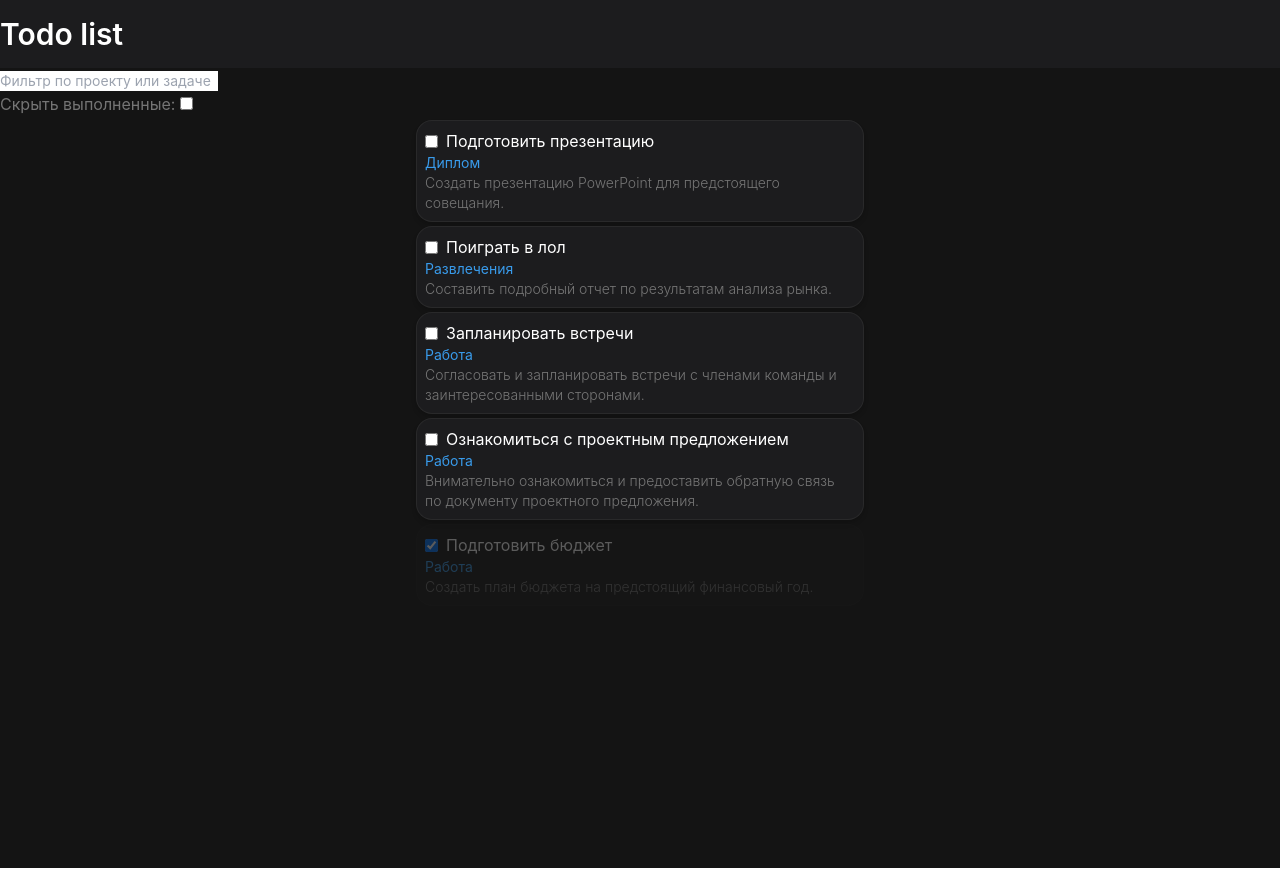
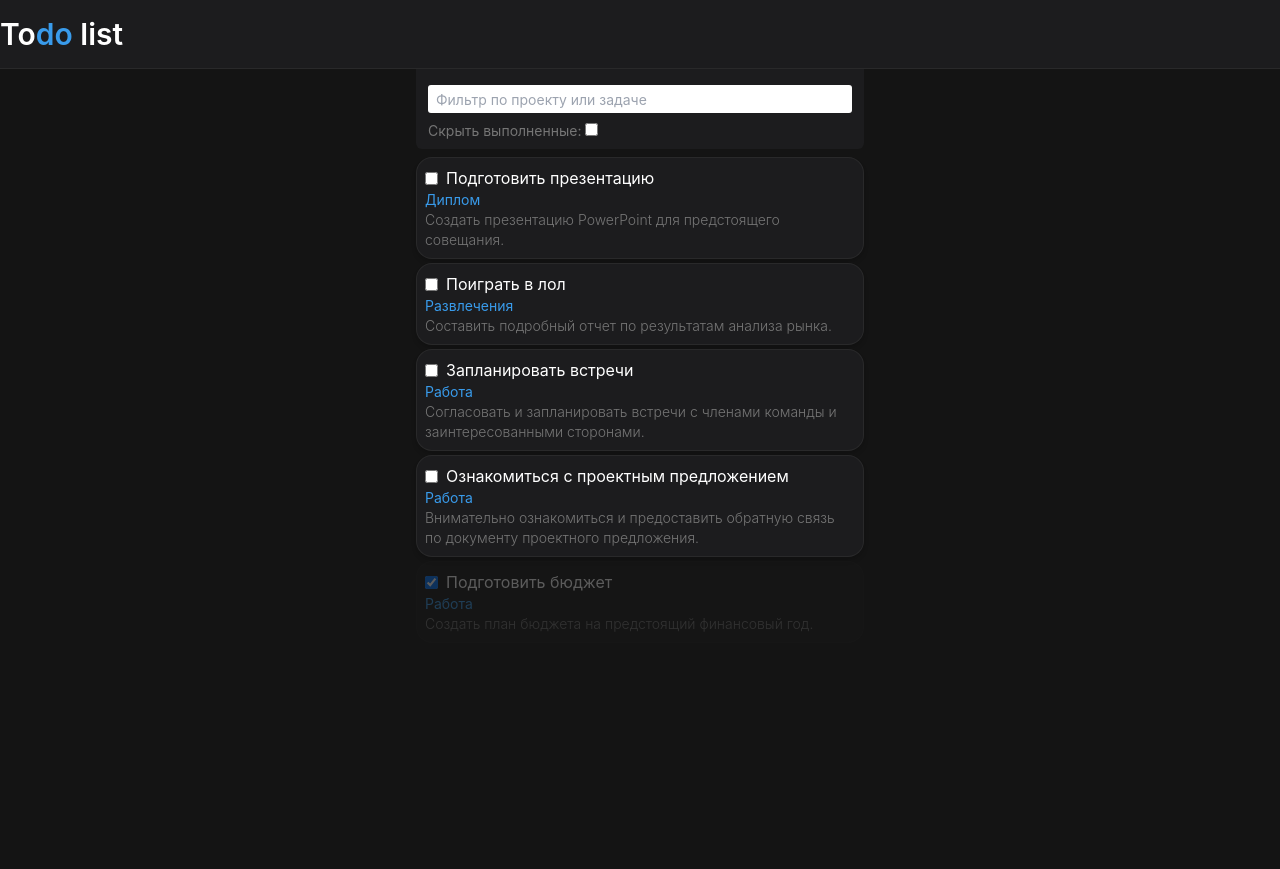
Before and after one commit to adamchehab/todo_app, a React (Vite) app: page / in a window 1280 px wide. Built offline with nearby package versions, Linux system fonts and the light colour scheme.

Commit message:
CSS: search bard and filter + logo update

```diff
--- a/src/App.tsx
+++ b/src/App.tsx
@@ -25,6 +25,8 @@ function TaskList() {
 
 	// TODO make priority border?
 
+	// NOTE я ща чето делаю но вдруг это плохая практика? вдруг можно лучше? но лучше делать а не делать да?
+
 	function handleTaskStatusChange(taskId: number) {
 		setTasks(
 			tasks.map((task) => {
@@ -46,8 +48,10 @@ function TaskList() {
 		filter_tasks = tasks.filter((task) => task.completed === false);
 	}
 
-	filter_tasks = filter_tasks.filter((item) =>
-		item.name.toLowerCase().includes(searchItem.toLowerCase()) || item.project.toLowerCase().includes(searchItem.toLowerCase())
+	filter_tasks = filter_tasks.filter(
+		(item) =>
+			item.name.toLowerCase().includes(searchItem.toLowerCase()) ||
+			item.project.toLowerCase().includes(searchItem.toLowerCase())
 	);
 
 	function handleSearchItem(e) {
@@ -58,35 +62,39 @@ function TaskList() {
 		<>
 			{/* Header */}
 			<div>
-				<header className="bg-taskCard-neutral py-4 select-none">
+				<header className="bg-taskCard-neutral py-4 select-none border-b border-taskCard-border">
 					<div className="container mx-auto flex justify-between items-center">
 						<h1 className="text-white text-3xl font-semibold">
-							Todo list
+							<span>To</span>
+							<span className="text-taskCard-project">
+								do
+							</span>{" "}
+							list
 						</h1>
 					</div>
 				</header>
 			</div>
 			<div className="bg-darkColor justify-center items-center h-screen">
+				{/* Top block */}
+				<div className="bg-taskCard-neutral mb-2 pb-2 pt-2 mx-auto max-w-md rounded-b-md p-1">
 					{/* Search bar */}
-				<div>
-					<label>
+					<div className="mx-auto max-w-md p-2">
 						<input
-							type="text"
-							className="text-sm"
+							className="w-full h-7 rounded-[3px] text-sm pl-2"
 							placeholder="Фильтр по проекту или задаче"
 							value={searchItem}
 							onChange={handleSearchItem}
 						/>
-					</label>
 					</div>
 					{/* Filter */}
-				<div className="text-taskCard-description_text">
+					<div className="text-sm text-taskCard-description_text mx-auto max-w-md pl-2">
 						Скрыть выполненные:{" "}
 						<input
 							type="checkbox"
 							checked={filter}
 							onChange={handleFilterToggle}
 						></input>
+					</div>
 				</div>
 				{/* Tasks */}
 				{filter_tasks.map((task) => (
```
Lines whose indentation alone changed are shown as unchanged.
